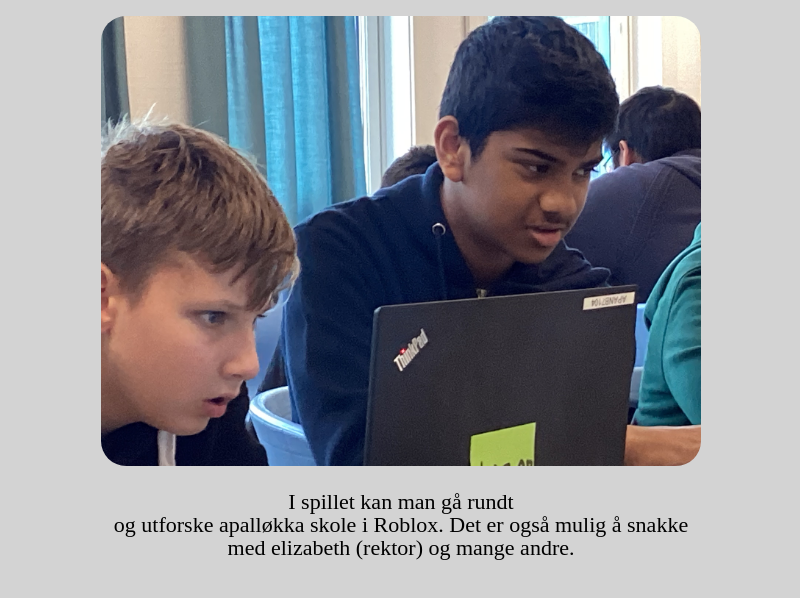
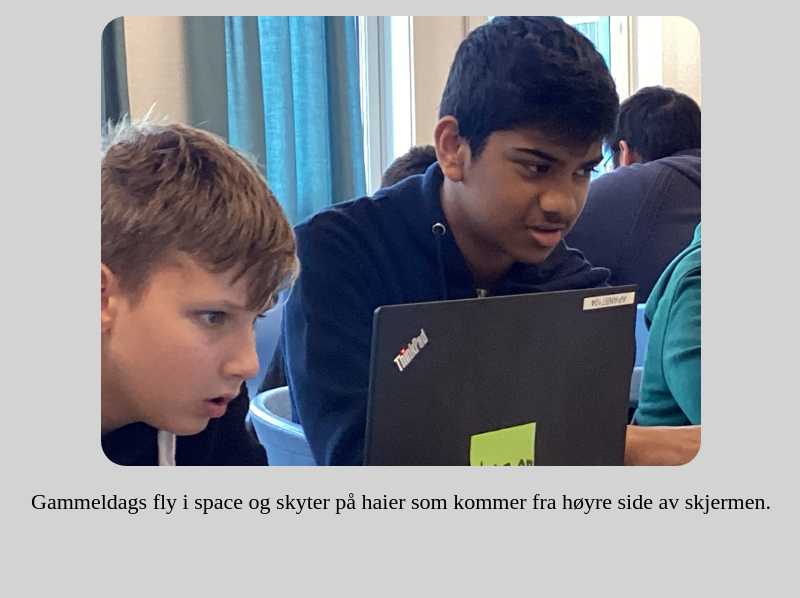
Before and after one commit to anbla010/periode2, a plain HTML site: page otherPages/lazar-melvin.html in a window 1280 px wide. Shown: the part 118-716 px from the top of the page, without its empty margins (239-1039 px from the left). Drawn offline with Linux system fonts and the light colour scheme.

Commit message:
Add files via upload

```diff
--- a/otherPages/lazar-melvin.html
+++ b/otherPages/lazar-melvin.html
@@ -57,7 +57,7 @@
 
 
     <!--Mer om prosjektet-->
-    <p id="des">I spillet kan man gå rundt <br> og utforske apalløkka skole i Roblox. Det er også mulig å snakke <br> med elizabeth (rektor) og mange andre. <br> </p>
+    <p id="des">Gammeldags fly i space og skyter på haier som kommer fra høyre side av skjermen. <br> </p>
     </center>
 </body>
 </html>
```
Also changed, not shown: index.html (+1 -1 lines), info.txt.
